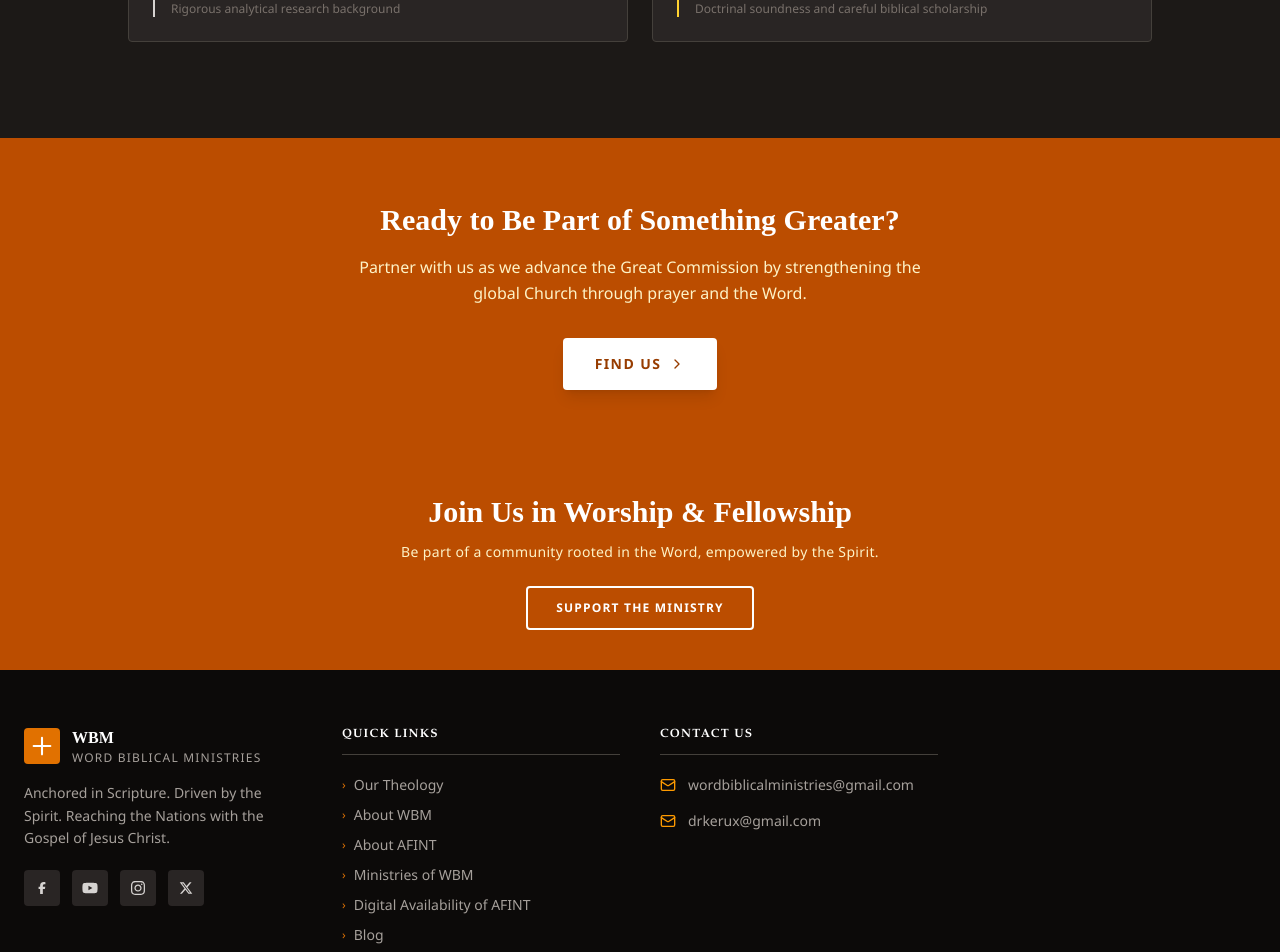
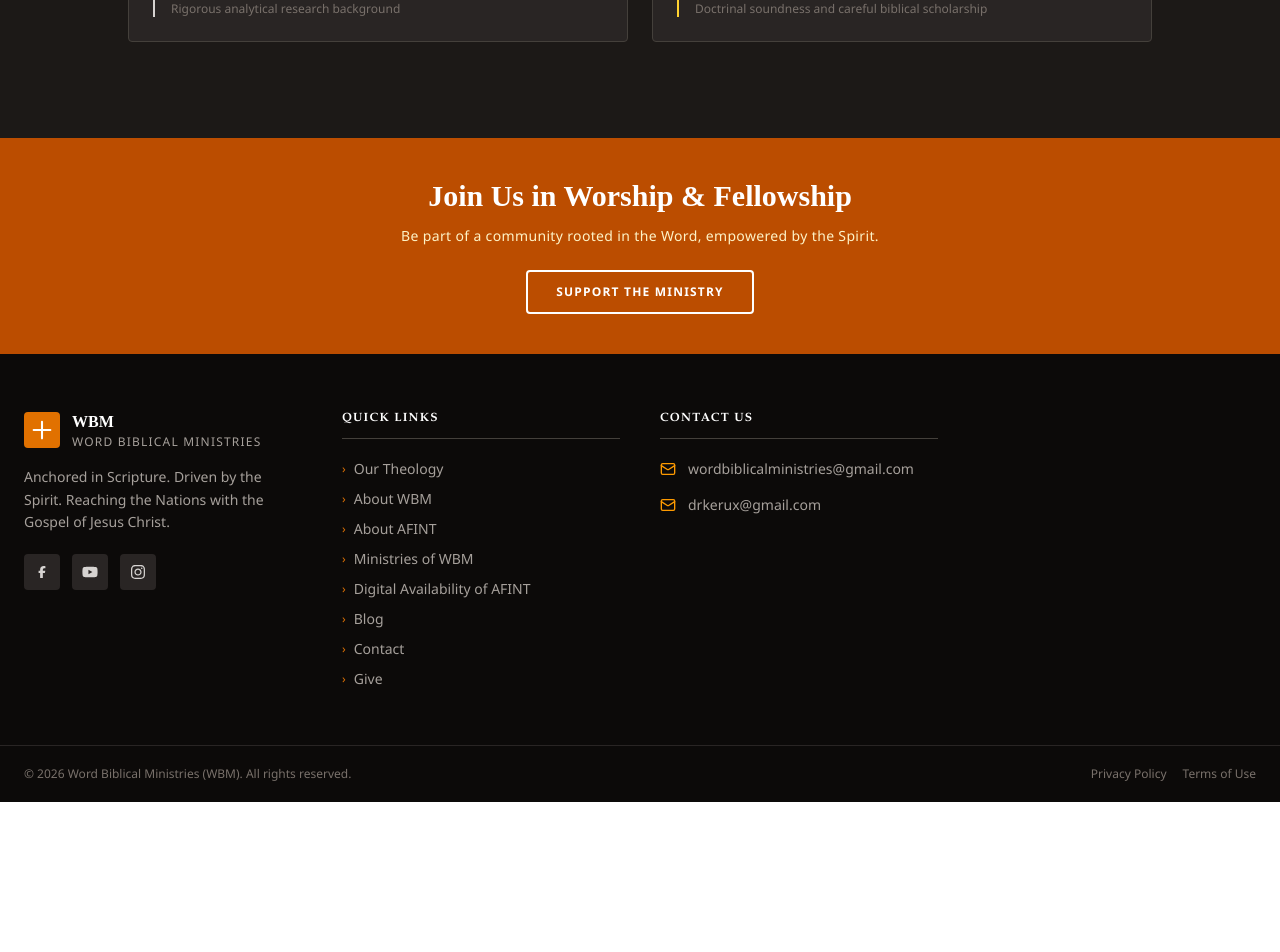
Before and after one commit to mayormankind/wordbiblicalministries, a Next.js app: page /about-wbm in a window 1280 px wide. Shown: the part 5480-6432 px from the top of the page. After the commit the page ends 6282 px from the top, so only its background shows below. Built offline with nearby package versions, Linux system fonts and the light colour scheme.

Commit message:
update about AFINT page

```diff
--- a/src/components/Footer.tsx
+++ b/src/components/Footer.tsx
@@ -1,11 +1,6 @@
 import Link from "next/link";
 import { Mail, Phone, MapPin } from "lucide-react";
-import {
-  FaFacebookF,
-  FaYoutube,
-  FaInstagram,
-  FaXTwitter,
-} from "react-icons/fa6";
+import { FaFacebookF, FaYoutube, FaInstagram } from "react-icons/fa6";
 
 const footerLinks = [
   { label: "Our Theology", path: "/our-theology" },
@@ -86,7 +81,6 @@ export default function Footer() {
                 href: "#",
                 icon: <FaInstagram size={16} />,
               },
-              { label: "X", href: "#", icon: <FaXTwitter size={14} /> },
             ].map((s, i) => (
               <a
                 key={i}
--- a/src/views/AboutWBM.tsx
+++ b/src/views/AboutWBM.tsx
@@ -697,7 +697,7 @@ export default function AboutWBM() {
       </section> */}
 
       {/* ── CTA ── */}
-      <section className="py-16 px-6 bg-amber-700 text-white text-center">
+      {/* <section className="py-16 px-6 bg-amber-700 text-white text-center">
         <AnimateOnScroll animation="zoom-in">
           <h2
             className="text-3xl font-bold mb-4"
@@ -716,7 +716,7 @@ export default function AboutWBM() {
             Find Us <ChevronRight size={16} />
           </Link>
         </AnimateOnScroll>
-      </section>
+      </section> */}
     </main>
   );
 }
```
